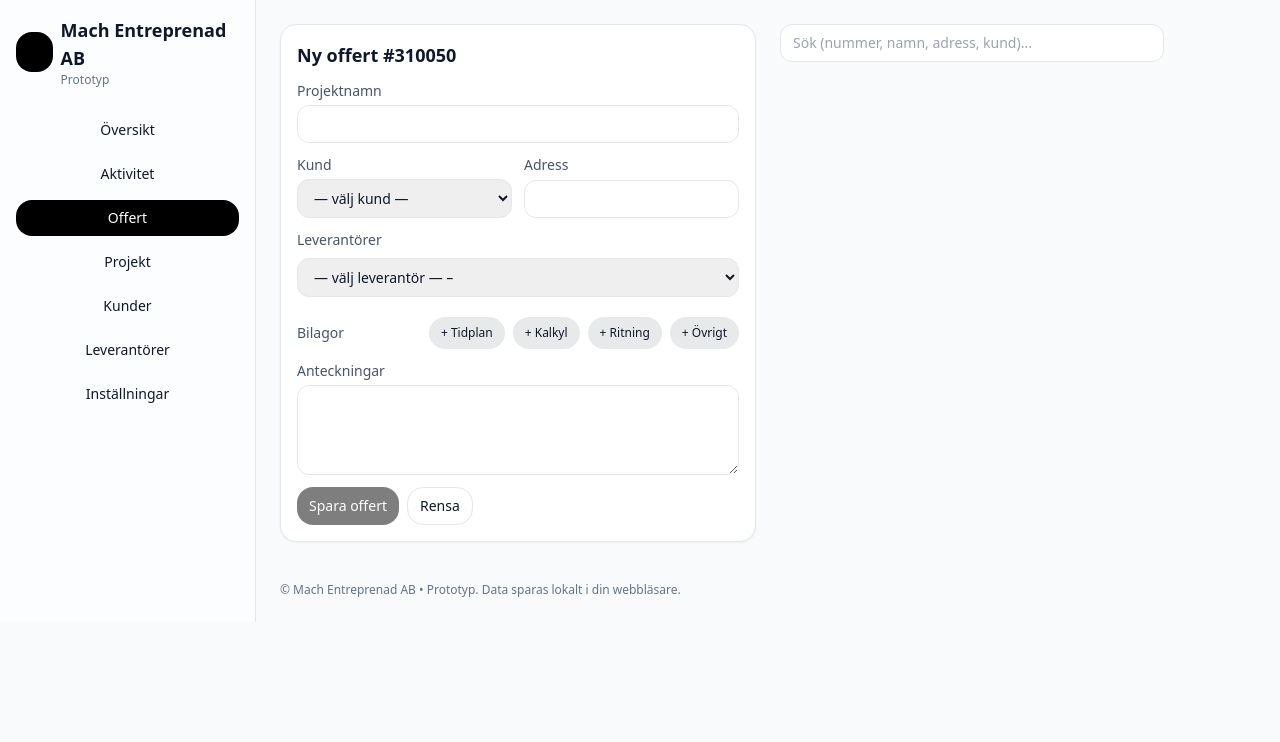
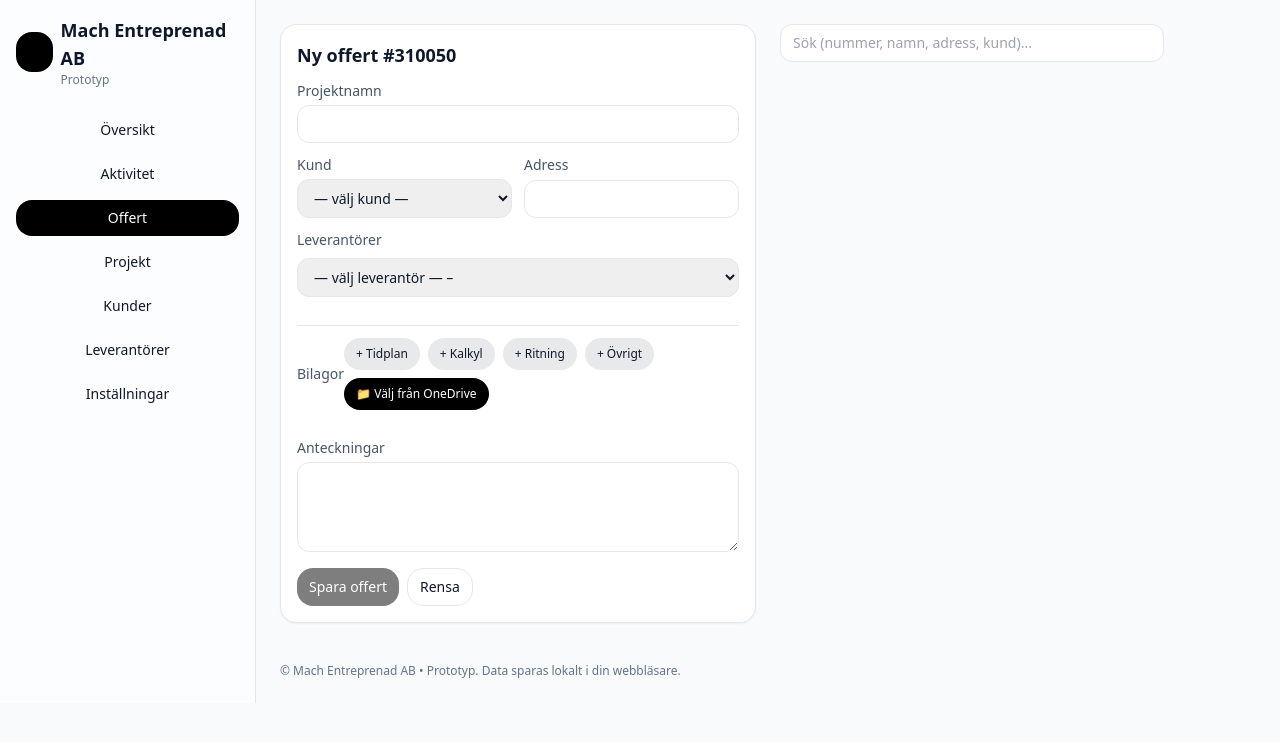
Before and after one commit to CralleMachab/mach-crm-new, a React (Vite) app: page / in a window 1280 px wide. Both pictures are taken after a click on the button "Offert". Shown: the top 742 px of the page. Built offline with nearby package versions, Linux system fonts and the light colour scheme.

Commit message:
Update offer number handling and attachment UI

```diff
--- a/src/App.jsx
+++ b/src/App.jsx
@@ -466,7 +466,7 @@ const DropLink = ({ onAddUrl }) => {
   )
 }
 
-/* ---------- OFFERT (autonummer + koppling + bilagor + ritningar) ---------- */
+/* ---------- OFFERT (autonummer + koppling + bilagor + OneDrive) ---------- */
 const getNextOfferNumber = (offers) => {
   if (!offers || offers.length === 0) return 310050;
   const max = Math.max(...offers.map(o => Number(o.number || 0)));
@@ -609,20 +609,37 @@ const Offers = ({ offers, setOffers, customers, suppliers, projects, setProjects
           </div>
         </div>
 
-        {/* Bilagor inkl. Ritning + Dropzone för LÄNKAR */}
-        <div className="grid gap-2">
+        {/* === Bilagor === */}
+        <div className="mt-2 border-t pt-3">
           <div className="flex items-center justify-between">
             <div className="text-sm text-slate-600">Bilagor</div>
-            <div className="flex gap-2">
+            <div className="flex flex-wrap gap-2">
               <Button size="sm" variant="secondary" onClick={()=>addAttachment("Tidplan")}>+ Tidplan</Button>
               <Button size="sm" variant="secondary" onClick={()=>addAttachment("Kalkyl")}>+ Kalkyl</Button>
               <Button size="sm" variant="secondary" onClick={()=>addAttachment("Ritning")}>+ Ritning</Button>
               <Button size="sm" variant="secondary" onClick={()=>addAttachment("Övrigt")}>+ Övrigt</Button>
+
+              {/* Ny OneDrive-knapp */}
+              <Button
+                size="sm"
+                onClick={()=>{
+                  pickFromOneDrive({
+                    onPicked: (urls) => {
+                      const added = urls.map(u => ({ id: crypto.randomUUID(), type: "Ritning", url: u }));
+                      setForm(f => ({ ...f, attachments: [...(f.attachments || []), ...added] }));
+                    }
+                  });
+                }}
+              >
+                📁 Välj från OneDrive
+              </Button>
             </div>
           </div>
 
+          {/* Lista över bilagor */}
+          <div className="mt-2 grid gap-2">
             {form.attachments.map((a, idx)=>(
-            <div key={a.id} className="grid grid-cols-12 gap-2">
+              <div key={a.id} className="grid grid-cols-12 gap-2 items-center">
                 <div className="col-span-3">
                   <Select value={a.type} onChange={(v)=>{ const copy=[...form.attachments]; copy[idx]={...copy[idx], type:v}; setForm({...form, attachments: copy}); }}>
                     <option>Tidplan</option>
@@ -632,8 +649,7 @@ const Offers = ({ offers, setOffers, customers, suppliers, projects, setProjects
                   </Select>
                 </div>
                 <div className="col-span-8">
-                <Input placeholder="Klistra in DELNINGS-länk (PDF/Excel/Ritning)" value={a.url} onChange={e=>{ const copy=[...form.attachments]; copy[idx]={...copy[idx], url:e.target.value}; setForm({...form, attachments: copy}); }}/>
-                <div className="mt-2"><DropLink onAddUrl={(u)=>{ const copy=[...form.attachments]; copy[idx]={...copy[idx], url:u}; setForm({...form, attachments: copy}); }} /></div>
+                  <Input placeholder="Klistra in DELNINGS-länk" value={a.url} onChange={e=>{ const copy=[...form.attachments]; copy[idx]={...copy[idx], url:e.target.value}; setForm({...form, attachments: copy}); }}/>
                 </div>
                 <div className="col-span-1 flex items-center justify-end">
                   <Button size="sm" variant="ghost" onClick={()=>removeAttachment(idx)}>✕</Button>
@@ -641,11 +657,12 @@ const Offers = ({ offers, setOffers, customers, suppliers, projects, setProjects
               </div>
             ))}
           </div>
+        </div>
 
-        <label className="grid gap-1 text-sm"><span className="text-slate-600">Anteckningar</span>
+        <label className="grid gap-1 text-sm mt-2"><span className="text-slate-600">Anteckningar</span>
           <Textarea value={form.notes} onChange={e=>setForm({...form, notes:e.target.value})}/></label>
 
-        <div className="flex gap-2">
+        <div className="flex gap-2 mt-1">
           {editingId ? (
             <Button onClick={update}>Spara ändringar</Button>
           ) : (
@@ -710,7 +727,8 @@ const Offers = ({ offers, setOffers, customers, suppliers, projects, setProjects
       </div>
     </div>
   )
-}
+};
+
 
 /* ---------- PROJEKT (öppna & redigera i popup, inkl. bilagor + ritningar) ---------- */
 const Projects = ({ projects, setProjects, customers, suppliers }) => {
```
Lines whose indentation alone changed are shown as unchanged.
